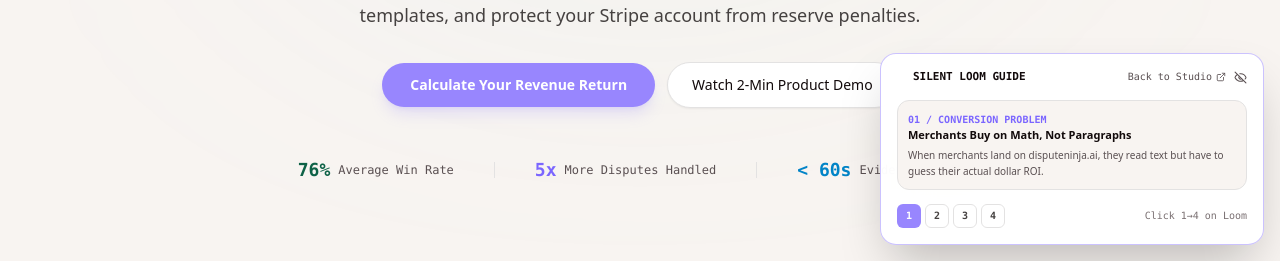
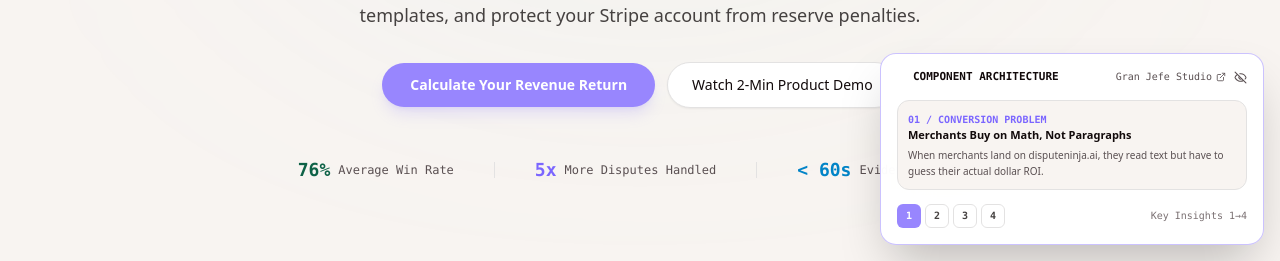
Before and after one commit to gran-jefe/company-website, a Next.js app: page /demo/disputeninja in a window 1280 px wide. Shown: the part 539-800 px from the top of the page. Built offline with nearby package versions, Linux system fonts and the light colour scheme; a web font is replaced by a local one.

Commit message:
refactor: Update labels and comments in DisputeNinjaDemoPage for clarity and consistency

```diff
--- a/src/app/demo/disputeninja/page.tsx
+++ b/src/app/demo/disputeninja/page.tsx
@@ -429,14 +429,14 @@ export default function DisputeNinjaDemoPage() {
       </footer>
 
       {/* ======================================================== */}
-      {/* 7. FLOATING PRESENTER CONTROL BAR (For Adeleke's Loom)    */}
+      {/* 7. PROTOTYPE ARCHITECTURE SUMMARY BAR                    */}
       {/* ======================================================== */}
       <aside className="fixed bottom-4 right-4 z-50 max-w-sm w-full p-4 rounded-2xl bg-white/95 border border-[#9886FE]/50 shadow-2xl backdrop-blur-xl text-xs space-y-3">
         <div className="flex items-center justify-between">
           <div className="flex items-center gap-2">
             <span className="w-2 h-2 rounded-full bg-[#10B981] animate-ping" />
             <span className="font-mono font-bold text-[#120A0B] uppercase text-[11px]">
-              Silent Loom Guide
+              Component Architecture
             </span>
           </div>
 
@@ -445,7 +445,7 @@ export default function DisputeNinjaDemoPage() {
               href="/"
               className="text-[10px] text-[#5A5052] hover:text-[#120A0B] flex items-center gap-1 font-mono"
             >
-              <span>Back to Studio</span>
+              <span>Gran Jefe Studio</span>
               <ExternalLink size={10} />
             </Link>
             <button
@@ -489,7 +489,7 @@ export default function DisputeNinjaDemoPage() {
               </div>
 
               <span className="text-[10px] font-mono text-[#7A7072]">
-                Click 1→4 on Loom
+                Key Insights 1→4
               </span>
             </div>
           </div>
```
